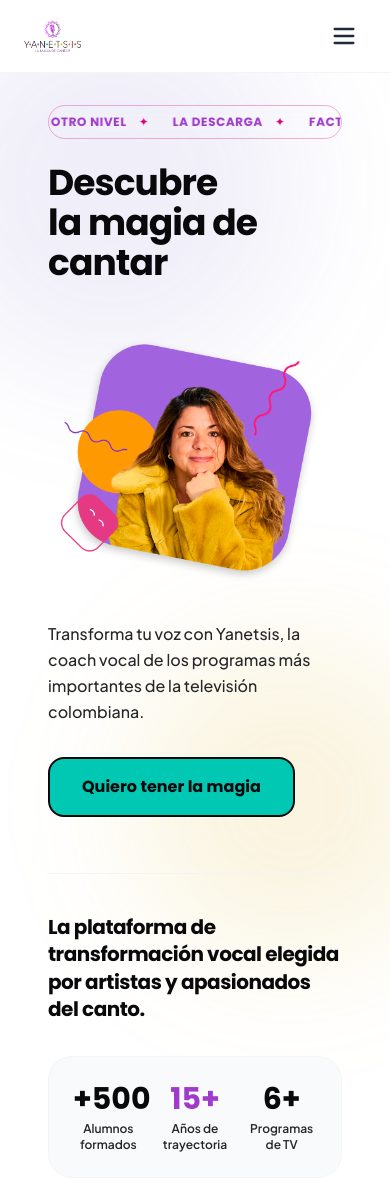
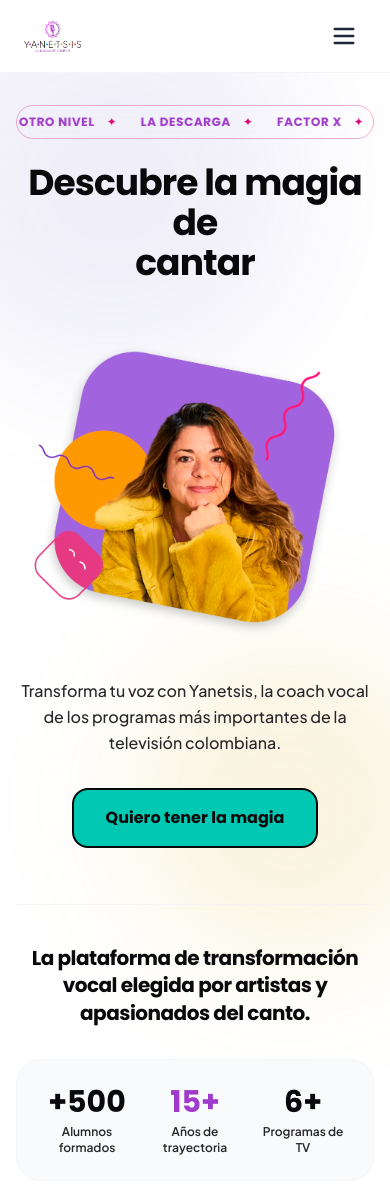
Before and after one commit to JesusPupo90/la-magia-de-cantar, a Next.js app: page / in a window 390 px wide. Shown: the top 1194 px of the page. Built offline with nearby package versions, Linux system fonts and the light colour scheme.

Commit message:
Redesign hero with TV show marquee and stats banner

```diff
--- a/components/Hero.tsx
+++ b/components/Hero.tsx
@@ -19,7 +19,7 @@
   const marqueeList = [...tvShows, ...tvShows];
 
   return (
-    <section id="inicio" className="relative w-full overflow-hidden bg-white px-8 py-8 sm:py-12 lg:py-12">
+    <section id="inicio" className="relative w-full overflow-hidden bg-white px-4 py-8 sm:px-8 sm:py-12 lg:py-12">
 
       {/* Resplandor sutil de fondo */}
       <div className="pointer-events-none absolute -left-20 -top-20 h-96 w-96 rounded-full bg-violet/10 blur-3xl" />
@@ -30,15 +30,15 @@
         <CurlyArrow className="h-full w-full stroke-[2.5]" />
       </div>
 
-      <div className="relative z-10 mx-auto max-w-7xl px-4 sm:px-6">
+      <div className="relative z-10 mx-auto max-w-7xl sm:px-6">
 
         {/* ========================================================= */}
-        {/* GRILLA PRINCIPAL CON ORDENAMIENTO RESPONSIVO               */}
+        {/* GRILLA PRINCIPAL CON ORDENAMIENTO Y ALINEACIÓN CENTRADA     */}
         {/* ========================================================= */}
         <div className="grid grid-cols-1 items-center gap-6 lg:grid-cols-12 lg:gap-8">
 
-          {/* 1. MARQUESINA DE PROGRAMAS (Order 1 en móvil) */}
-          <div className="order-1 w-full max-w-sm overflow-hidden rounded-full border border-pink/30 bg-pink-soft/80 py-2 backdrop-blur-sm sm:max-w-md lg:col-span-5 lg:col-start-1">
+          {/* 1. MARQUESINA DE PROGRAMAS */}
+          <div className="order-1 mx-auto w-full max-w-sm overflow-hidden rounded-full border border-pink/30 py-2 backdrop-blur-sm sm:max-w-md lg:col-span-5 lg:col-start-1 lg:mx-0">
             <div className="flex w-max animate-marquee gap-6">
               {marqueeList.map((show, index) => (
                 <div key={index} className="flex items-center gap-3 whitespace-nowrap">
@@ -51,16 +51,17 @@
             </div>
           </div>
 
-          {/* 2. TÍTULO PRINCIPAL (Order 2 en móvil) */}
-          <h1 className="order-2 font-poppins text-4xl font-extrabold tracking-tight text-black sm:text-6xl lg:col-span-5 lg:col-start-1 lg:text-7xl lg:leading-[1.08]">
-            Descubre <br />
+          {/* 2. TÍTULO PRINCIPAL (Salto oculto en móvil con hidden lg:inline) */}
+          <h1 className="order-2 text-center font-poppins text-4xl font-extrabold tracking-tight text-black sm:text-6xl lg:col-span-5 lg:col-start-1 lg:text-left lg:text-7xl lg:leading-[1.08]">
+            Descubre{" "}
+            <br className="hidden lg:inline" />
             la magia de <br />
             cantar
           </h1>
 
-          {/* 3. IMAGEN DE YANETSIS (Order 3 en móvil -> Justo debajo del Título) */}
+          {/* 3. IMAGEN DE YANETSIS */}
           <div className="order-3 pointer-events-none flex items-center justify-center lg:order-none lg:col-span-7 lg:col-start-6 lg:row-span-5 lg:row-start-1 lg:justify-end">
-            <div className="w-full max-w-[22rem] sm:max-w-[500px] lg:w-[1100px] lg:max-w-none lg:scale-110">
+            <div className="w-full max-w-[22rem] sm:max-w-[600px] lg:w-[1100px] lg:max-w-none lg:scale-110">
               <Image
                 src="/assets/yanetsis.webp"
                 alt="Yanetsis cantando"
@@ -74,13 +75,13 @@
             </div>
           </div>
 
-          {/* 4. SUBTÍTULO (Order 4 en móvil) */}
-          <p className="order-4 max-w-lg font-jakarta text-base font-medium leading-relaxed text-gray-900 sm:text-lg lg:col-span-5 lg:col-start-1">
+          {/* 4. SUBTÍTULO */}
+          <p className="order-4 mx-auto max-w-lg text-center font-jakarta text-base font-medium leading-relaxed text-gray-900 sm:text-lg lg:col-span-5 lg:col-start-1 lg:mx-0 lg:text-left">
             {subtitle}
           </p>
 
-          {/* 5. BOTÓN CTA (Order 5 en móvil) */}
-          <div className="order-5 pt-2 lg:col-span-5 lg:col-start-1">
+          {/* 5. BOTÓN CTA */}
+          <div className="order-5 flex justify-center pt-2 lg:col-span-5 lg:col-start-1 lg:justify-start">
             <a
               href="#nuestros-servicios"
               className="inline-flex items-center justify-center rounded-2xl border-2 border-black bg-mint px-8 py-4 font-poppins text-base font-bold text-black shadow-soft-md transition-all duration-200 ease-out hover:-translate-y-1 hover:bg-orange hover:shadow-soft-lg active:translate-y-0 md:text-lg"
@@ -98,8 +99,8 @@
           <div className="grid grid-cols-1 items-center gap-8 lg:grid-cols-12">
 
             {/* Mensaje de Autoridad */}
-            <div className="lg:col-span-5">
-              <p className="max-w-md font-poppins text-xl font-bold leading-snug tracking-tight text-black sm:text-2xl">
+            <div className="text-center lg:col-span-5 lg:text-left">
+              <p className="mx-auto max-w-md font-poppins text-xl font-bold leading-snug tracking-tight text-black sm:text-2xl lg:mx-0">
                 La plataforma de transformación vocal elegida por artistas y apasionados del canto.
               </p>
             </div>
```
